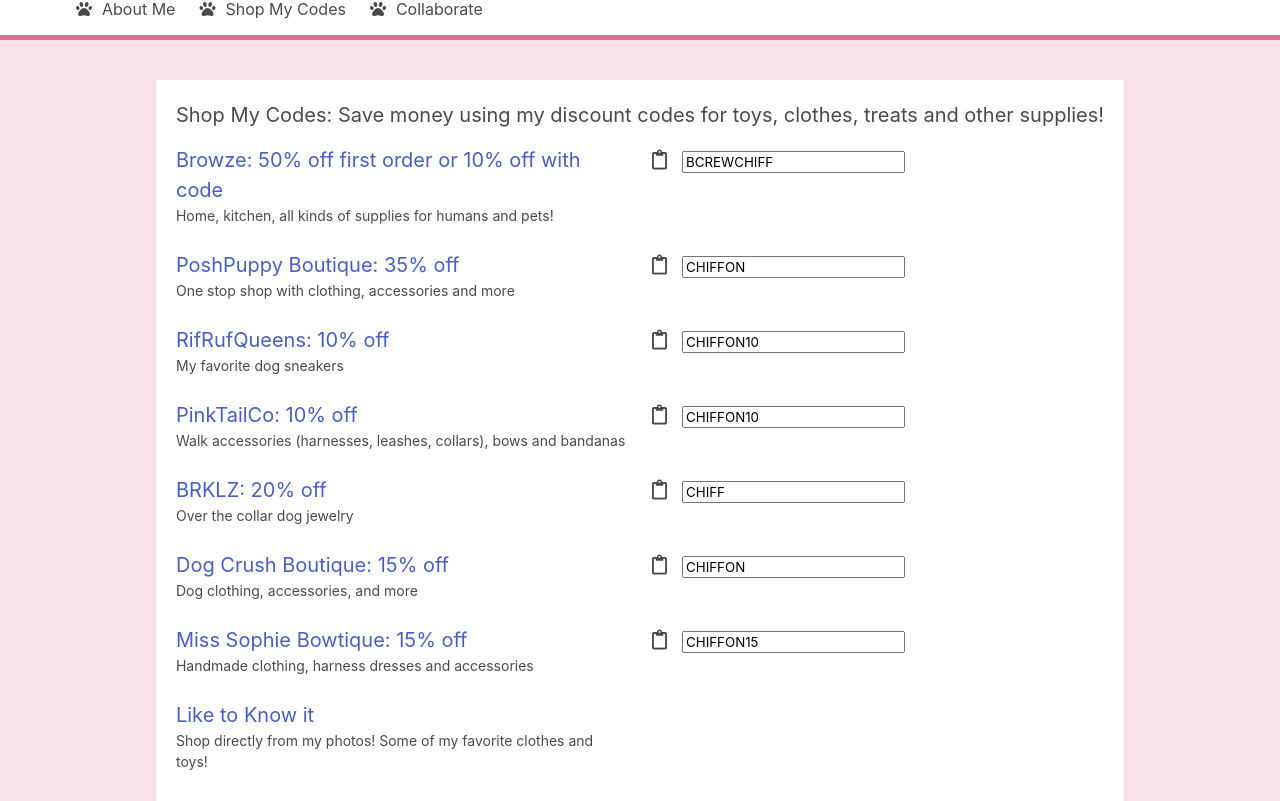
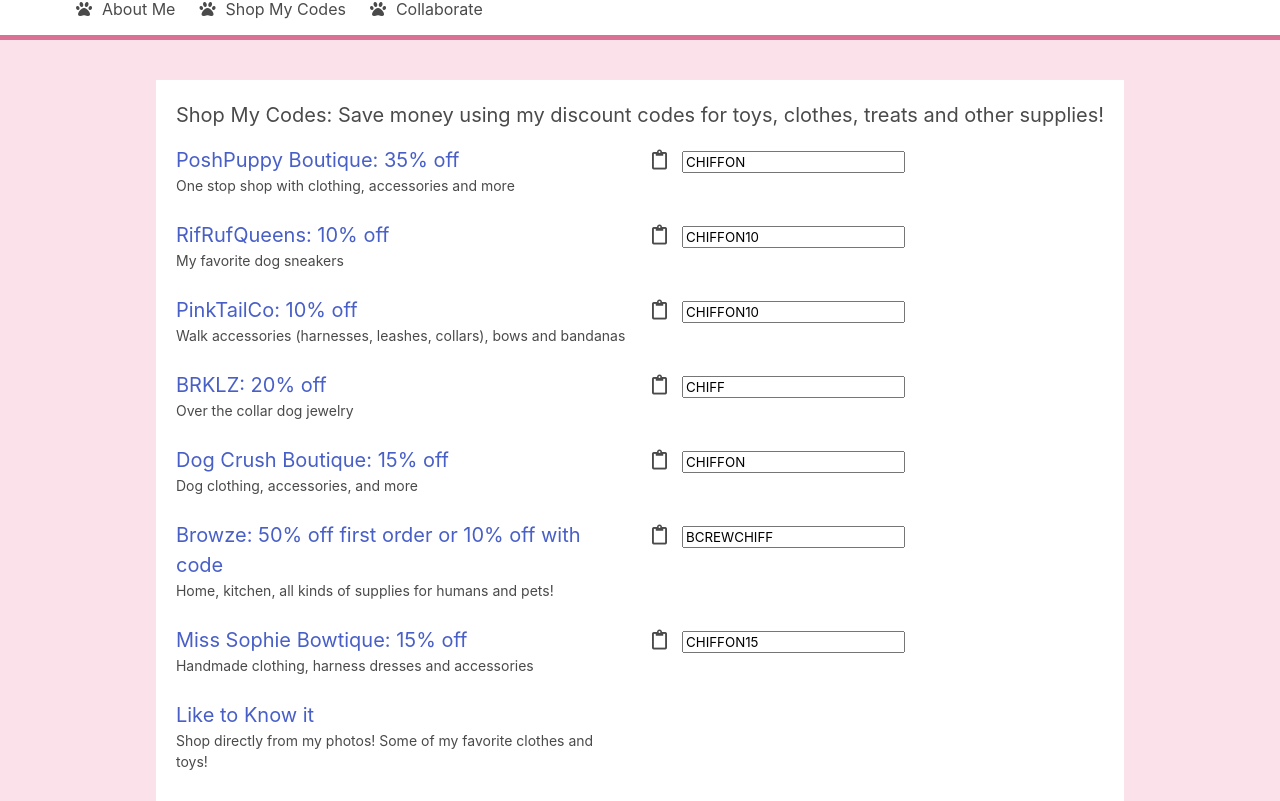
Before and after one commit to TechieQian/chiffon, a React (Create React App) app: page /shop in a window 1280 px wide. Shown: the part 514-1315 px from the top of the page. Built offline with nearby package versions, Linux system fonts and the light colour scheme.

Commit message:
editing sponsors

```diff
--- a/src/data/sponsors.ts
+++ b/src/data/sponsors.ts
@@ -5,12 +5,6 @@
 // npm start
 
 const sponsors = [
-  {
-    link: "http://www.browze.com/?utm_source=brandbassador&utm_medium=affiliate&ref=bb-xz32gw",
-    label: "Browze: 50% off first order or 10% off with code",
-    code: "BCREWCHIFF",
-    subtitle: "Home, kitchen, all kinds of supplies for humans and  pets!",
-  },
   {
     link: "http://www.poshpuppyboutique.com/discount/CHIFFON",
     label: "PoshPuppy Boutique: 35% off",
@@ -40,6 +34,12 @@ const sponsors = [
     label: "Dog Crush Boutique: 15% off",
     code: "CHIFFON",
     subtitle: "Dog clothing, accessories, and more"
+  },
+  {
+    link: "http://www.browze.com/?utm_source=brandbassador&utm_medium=affiliate&ref=bb-xz32gw",
+    label: "Browze: 50% off first order or 10% off with code",
+    code: "BCREWCHIFF",
+    subtitle: "Home, kitchen, all kinds of supplies for humans and  pets!",
   },
   {
     link: "https://www.etsy.com/shop/MissSophieBowtique",
```
